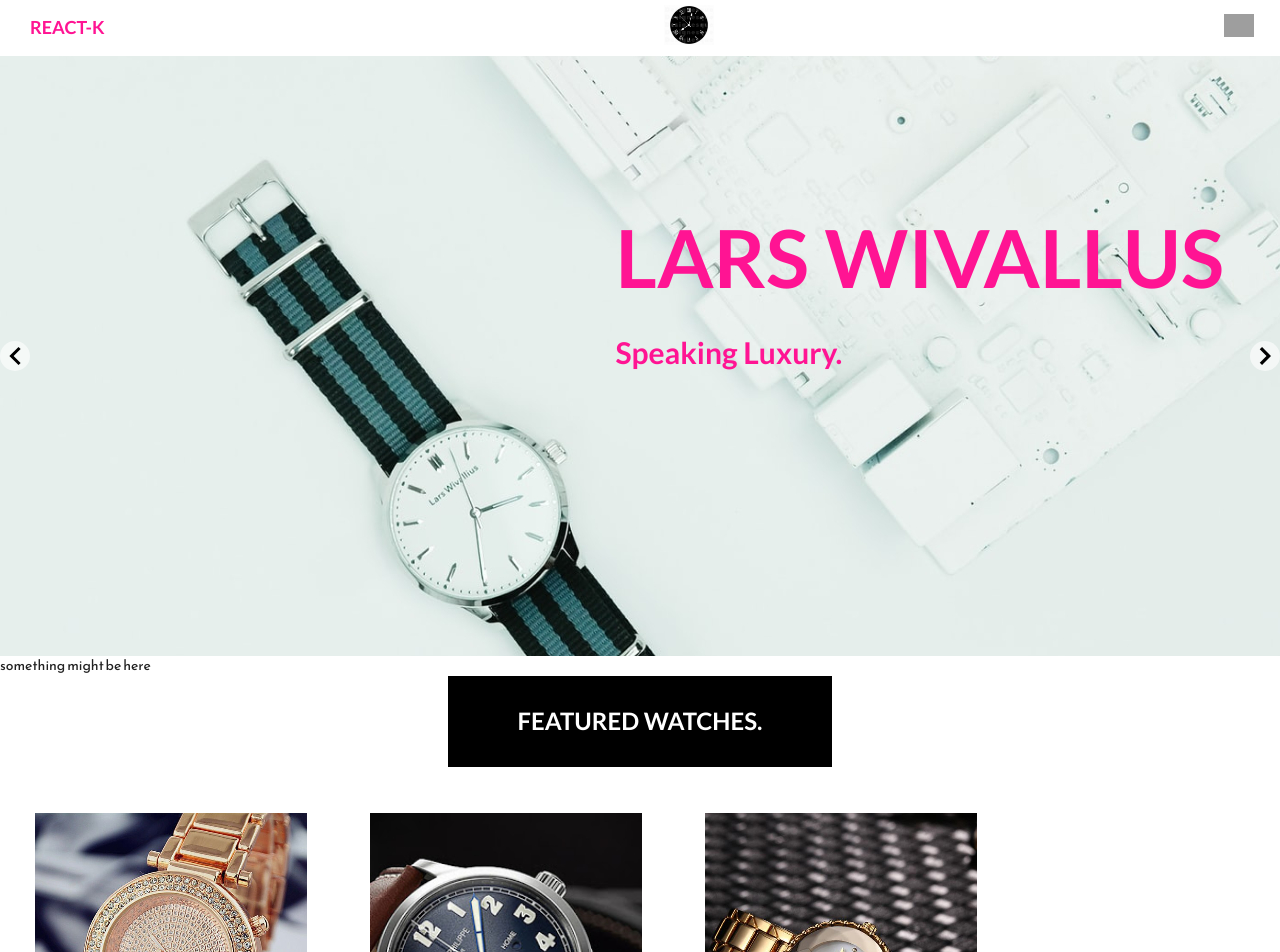
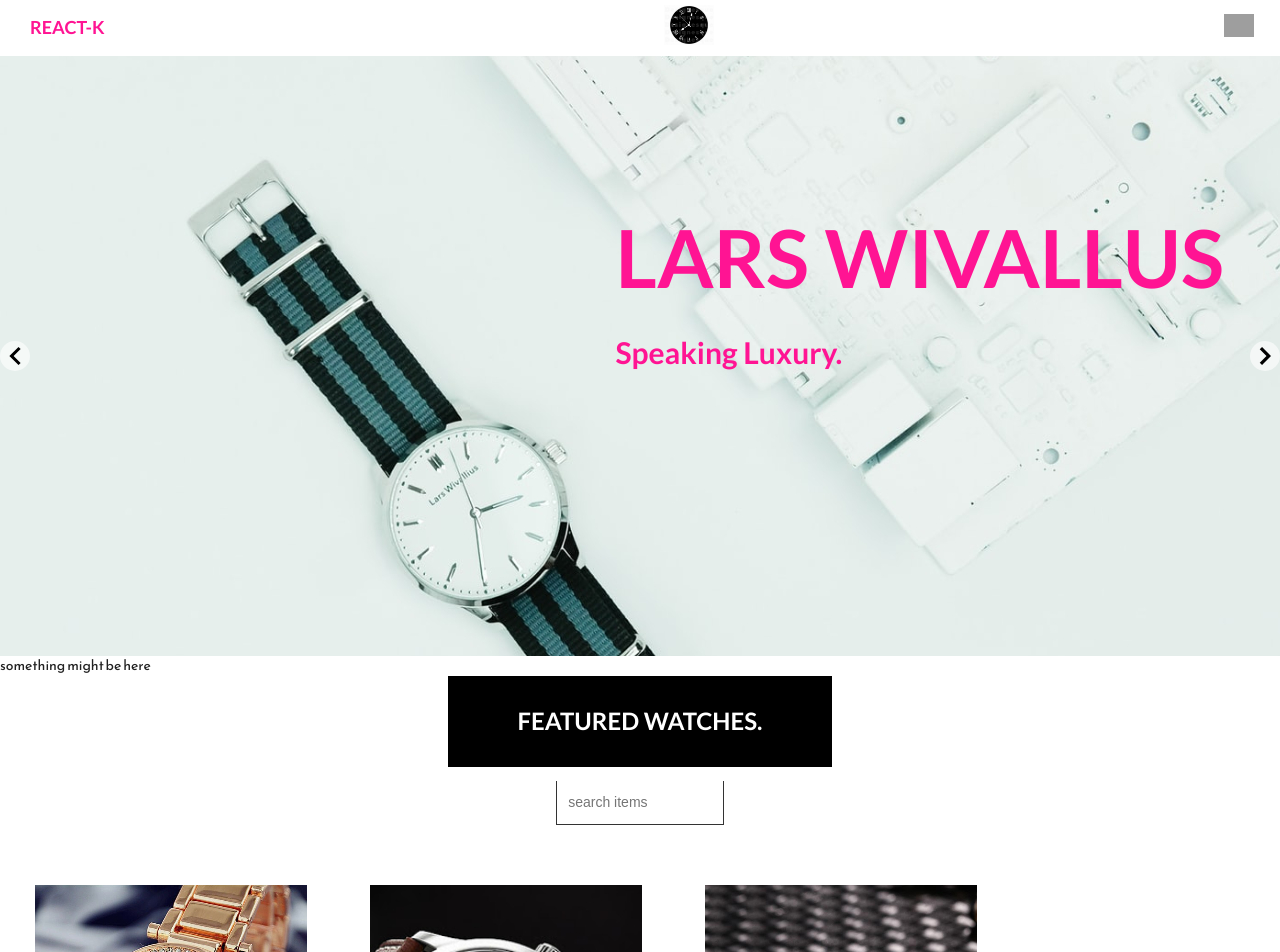
Before and after one commit to ReenyDavidson/E-commerce, a React (Create React App) app: page / in a window 1280 px wide. Shown: the top 952 px of the page. Built offline with nearby package versions, Linux system fonts and the light colour scheme; grey boxes are pictures that could not be loaded.

Commit message:
feat:implemented the search-field functionality

```diff
--- a/src/components/ProductList.js
+++ b/src/components/ProductList.js
@@ -1,10 +1,22 @@
 import React, { Component } from "react";
 import Product from "./Product";
 import Slideshow from "./Title";
+import SearchField from "./searchfield";
 import "../styling/Title.css";
 import { ProductConsumer } from "./contexts/context";
 
 export default class ProductList extends Component {
+  constructor() {
+    super()
+
+    this.state = {
+      searchBox: ''
+    }
+  };
+
+  handleChange = (e) => {
+    this.setState({searchBox: e.target.value})
+  };
   render() {
     return (
       <React.Fragment>
@@ -28,12 +40,16 @@
             <h2>
               <strong> FEATURED WATCHES.</strong>
             </h2>
+            {/* <SearchField placeholder="search items" handleChange={this.handleChange}/> */}
           </div>
+          <SearchField placeholder="search items" handleChange={this.handleChange}/>
           <div className="ui four column grid">
             <ProductConsumer>
               {(context) => {
                 const { products } = context;
-                return products.map((product) => {
+                const { searchBox } = this.state;
+                const filteredProducts = products.filter(product => product.title.toLowerCase().includes(searchBox.toLowerCase()))
+                return filteredProducts.map((product) => {
                   return <Product key={product.id} product={product} />;
                 });
               }}
--- /dev/null
+++ b/src/components/searchfield.js
@@ -0,0 +1,13 @@
+import React from 'react';
+
+import '../styling/search-field.css';
+
+const SearchField = ({ placeholder, handleChange }) => {
+    return (
+        <div className="search-div">
+            <input type="search" placeholder={placeholder} onChange={handleChange} className="search"/>
+        </div>
+    )
+};
+
+export default SearchField
--- /dev/null
+++ b/src/styling/search-field.css
@@ -0,0 +1,14 @@
+.search-div {
+    display: grid;
+    place-items: center;
+    margin: 1em 0;
+}
+
+.search {
+    border: 1px solid #333;
+    border-top: none;
+    outline: none;
+    padding: 0.8em;
+    width: 12em;
+    line-height: 1.5;
+}
```
